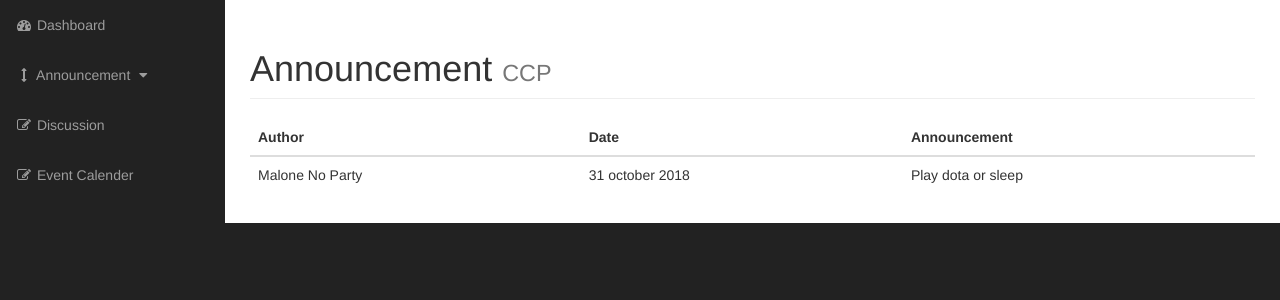
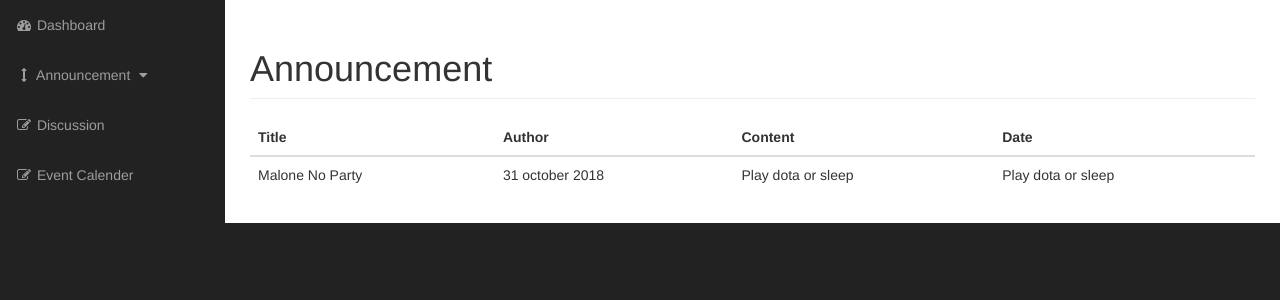
Before and after one commit to xcxgxw/xwxexbxexnxg, a PHP site: page /user/view_announcement.php in a window 1280 px wide. Shown: the part 51-351 px from the top of the page. Run offline with PHP 8.4, Linux system fonts and the light colour scheme; some libraries are stand-ins or nearby versions.

Commit message:
view announcement

```diff
--- a/web/user/view_announcement.php
+++ b/web/user/view_announcement.php
@@ -2,46 +2,85 @@
 <?php include "include/footer.php"?>
 <?php include "include/navigation.php"?>
 
+<script src="https://www.gstatic.com/firebasejs/5.7.0/firebase.js"></script>
+<script src="https://www.gstatic.com/firebasejs/5.7.0/firebase-app.js"></script>
+<script src="https://www.gstatic.com/firebasejs/5.7.0/firebase-database.js"></script>
+<script src="https://www.gstatic.com/firebasejs/5.7.0/firebase-auth.js"></script>
+<script src="https://ajax.googleapis.com/ajax/libs/jquery/3.3.1/jquery.min.js"></script>
+<script src="https://code.jquery.com/jquery-3.2.1.slim.min.js" integrity="sha384-KJ3o2DKtIkvYIK3UENzmM7KCkRr/rE9/Qpg6aAZGJwFDMVNA/GpGFF93hXpG5KkN" crossorigin="anonymous"></script>
+<script>
+  // Initialize Firebase
+  var config = {
+    apiKey: "AIzaSyARKMgF5Ik_20WkcChSNYrKh_Sxt17CG00",
+    authDomain: "webengrg.firebaseapp.com",
+    databaseURL: "https://webengrg.firebaseio.com",
+    projectId: "webengrg",
+    storageBucket: "webengrg.appspot.com",
+    messagingSenderId: "708972282948"
+  };
+  firebase.initializeApp(config);
+</script>
+
 <div id="wrapper">
-
-
-
-
     <div id="page-wrapper">
-
         <div class="container-fluid">
-
             <!-- Page Heading -->
             <div class="row">
                 <div class="col-lg-12">
-
-                        <h1 class="page-header">
-      Announcement
-      <small>CCP</small>
-      </h1>
-
+                    <h1 class="page-header">Announcement</h1>
       <table class="table table-borded tale-hover">
           <thead>
               <tr>
+                  <th>Title</th>
                   <th>Author</th>
+                  <th>Content</th>
                   <th>Date</th>
-                  <th>Announcement</th>
               </tr>
           </thead>
-          <tbody>
+          <tbody id = "announcement">
           <tr>
               <td>Malone No Party</td>
               <td>31 october 2018</td>
               <td>Play dota or sleep</td>
+              <td>Play dota or sleep</td>
           </tr>
       </tbody>
       </table>
-
-
-
-
-
-
     </div>
     <!-- /#page-wrapper -->
 </div>
+
+<script>
+    // firebase.database().ref('/anoun/' + userId).once('value').then(function(snapshot) {
+    //     var title = (snapshot.val() && snapshot.val().title) || 'title';
+    //     var age = (snapshot.val() && snapshot.val().age) || '0';
+    //     var address = (snapshot.val() && snapshot.val().home_address) || '0';
+    //     var department = (snapshot.val() && snapshot.val().department) || 'Anonymous';
+    //     var permission = (snapshot.val() && snapshot.val().permission) || 'Anonymous';
+    //     var role = (snapshot.val() && snapshot.val().role) || 'Anonymous';
+
+    //     console.log(name);
+    //     console.log(age);
+    //     console.log(address);
+    //     console.log(department);
+    //     console.log(permission);
+    //     console.log(role);
+    // });
+
+
+    var database = firebase.database();
+    database.ref().child('announcement').on('value', function(snapshot){
+    if(snapshot.exists()){
+    var content = '';
+    snapshot.forEach(function(data){
+                        var val = data.val();
+                        console.log(val.title);
+                        console.log(val.name);
+                        console.log(val.content);
+                        console.log(val.postedTime);
+                        content += '<tr><td>' + val.title + '</td><td>' + val.name + '</td><td>' + val.content + '</td><td>' + val.postedTime + '</td></tr>';
+                    });
+                    $('#announcement').html(content);
+                }
+            });
+</script>
```
